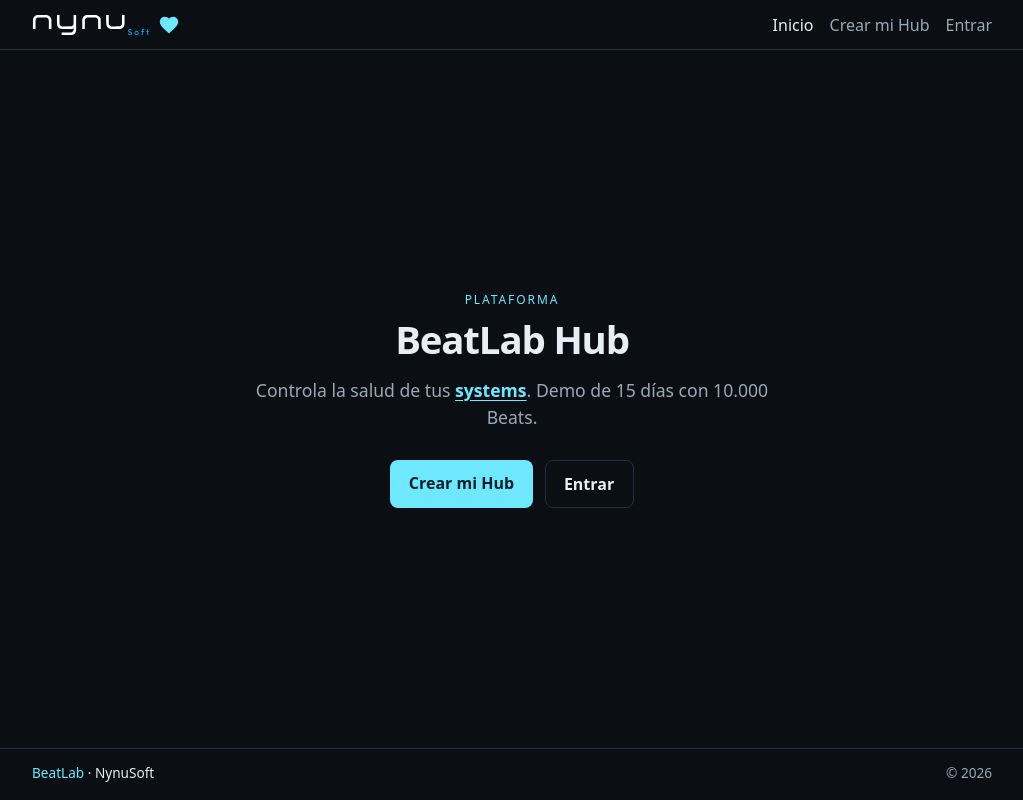
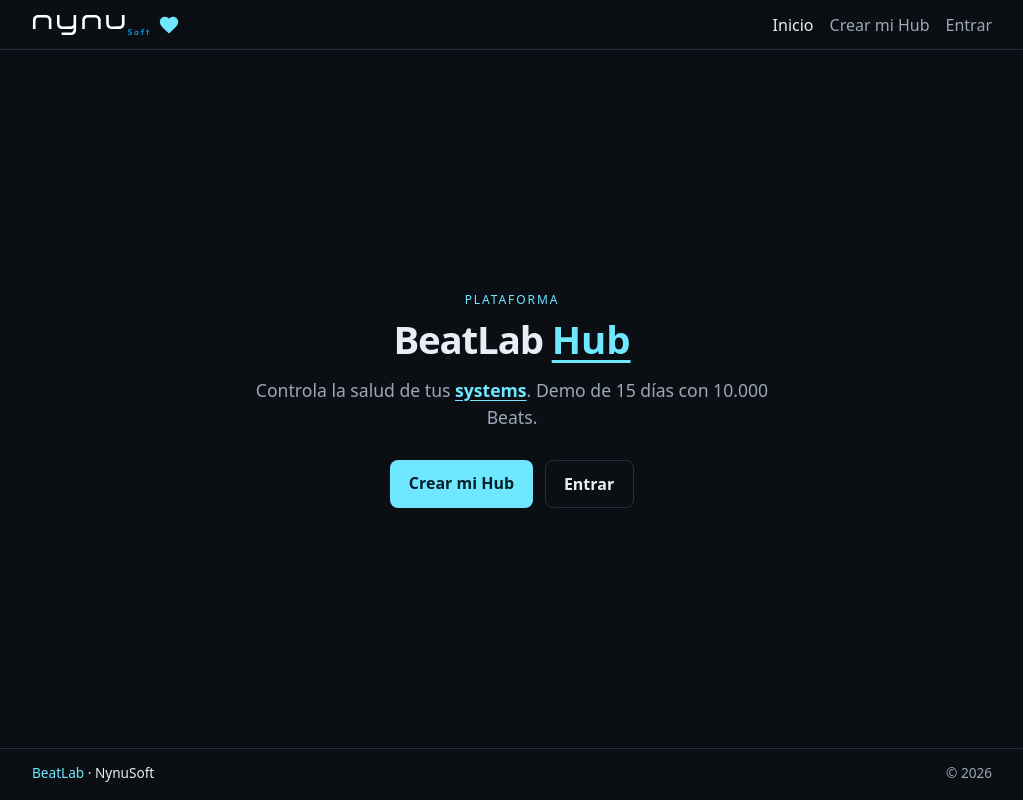
Before and after one commit to asuarezv/beatlab, a React (Vite) app in the folder frontend/: page / in a window 1280 px wide. Shown: the whole page, without its empty margins (128-1151 px from the left). Built offline with nearby package versions, Linux system fonts and the light colour scheme; no server answers.

Commit message:
Link Hub in the landing title so it opens the glossary entry.
Co-authored-by: Cursor <cursoragent@cursor.com>

```diff
--- a/frontend/src/pages/Landing.jsx
+++ b/frontend/src/pages/Landing.jsx
@@ -5,7 +5,9 @@ export default function Landing() {
   return (
     <main className="landing">
       <p className="eyebrow">Plataforma</p>
-      <h1>BeatLab Hub</h1>
+      <h1>
+        BeatLab <GlossaryTerm termId="hub">Hub</GlossaryTerm>
+      </h1>
       <p className="muted landing-lead">
         Controla la salud de tus{" "}
         <GlossaryTerm termId="system">systems</GlossaryTerm>. Demo de 15 días
```
